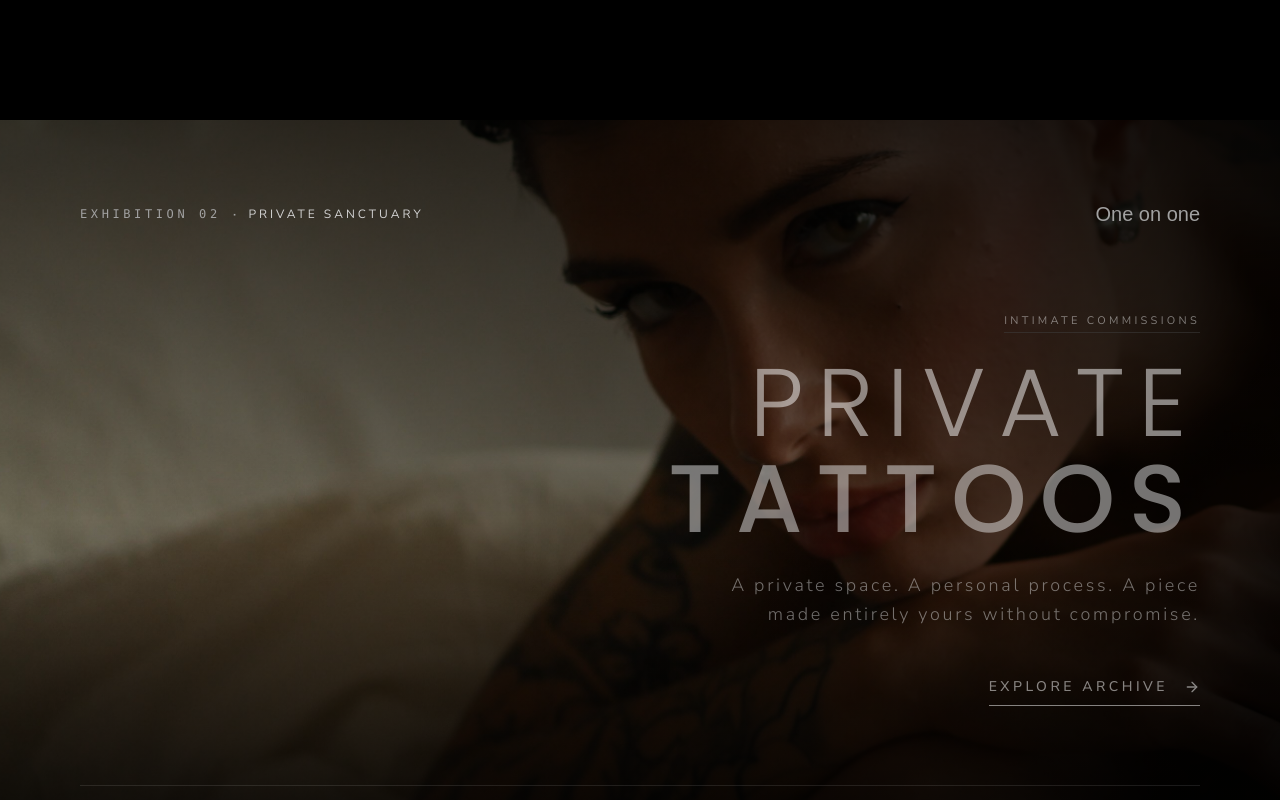
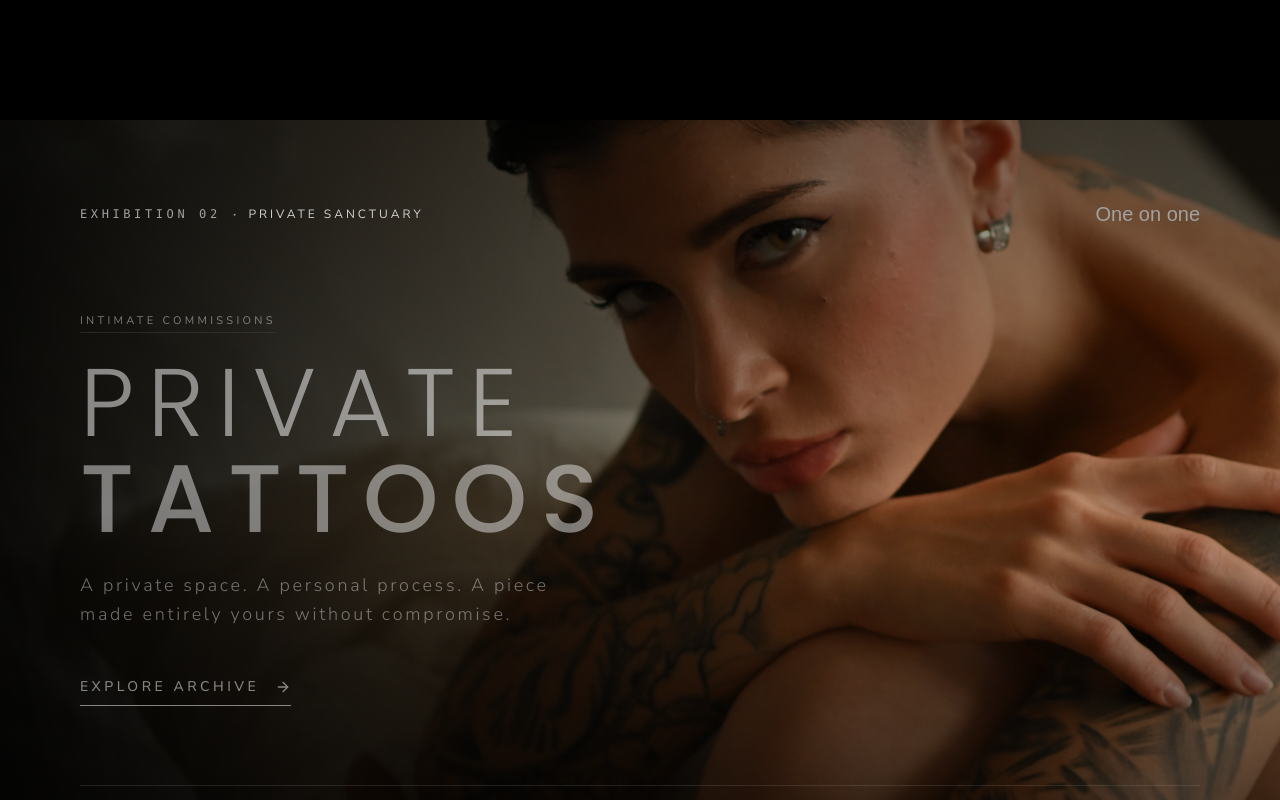
Before and after one commit to Ginuuuuu/RAZZOUK, a Next.js app: page / in a window 1280 px wide. Shown: the part 7640-8440 px from the top of the page. Built offline with nearby package versions, Linux system fonts and the light colour scheme; a web font is replaced by a local one.

Commit message:
fix: make background image fully visible in Private Tattoos section

```diff
--- a/src/components/hero/Hero04Private.tsx
+++ b/src/components/hero/Hero04Private.tsx
@@ -14,11 +14,11 @@ export function Hero04Private() {
     offset: ["start start", "end end"],
   });
 
-  // Zooms continuously OUT: starts at 2.5x, reaches full composition at 1.0x
-  const scale = useTransform(scrollYProgress, [0, 1], [2.5, 1.0]);
+  // Zooms smoothly out from 1.75x to 1.0x to showcase full intimate portrait and arm tattoos
+  const scale = useTransform(scrollYProgress, [0, 1], [1.75, 1.0]);
 
   // Asymmetric typography reveal
-  const textOpacity = useTransform(scrollYProgress, [0, 0.18, 0.85, 1], [0.5, 1, 1, 0.8]);
+  const textOpacity = useTransform(scrollYProgress, [0, 0.18, 0.85, 1], [0.5, 1, 1, 0.85]);
   const textY = useTransform(scrollYProgress, [0, 0.25], [30, 0]);
 
   return (
@@ -29,12 +29,12 @@ export function Hero04Private() {
     >
       {/* Sticky Viewport Stage */}
       <div className="sticky top-0 h-screen w-full overflow-hidden flex flex-col justify-between p-6 sm:p-10 md:p-14 lg:p-20">
-        {/* Background Zooming Image (hero04.jpg) */}
-        <div className="absolute inset-0 w-full h-full overflow-hidden pointer-events-none">
+        {/* Background Zooming Image (hero04.jpg) — Fully Visible */}
+        <div className="absolute inset-0 w-full h-full overflow-hidden pointer-events-none z-0">
           <motion.div
             style={{
               scale,
-              transformOrigin: "60% 28%", // Focus on the intimate direct gaze & shoulder contour
+              transformOrigin: "68% 36%", // Focus on her gaze and sleeve tattoo contour
             }}
             className="w-full h-full relative"
           >
@@ -42,18 +42,21 @@ export function Hero04Private() {
               src="/assets/hero04.jpg"
               alt="Private Studio Tattoo Narrative"
               fill
+              priority
               sizes="100vw"
-              className="object-cover"
-              quality={90}
+              className="object-cover object-[68%_36%]"
+              quality={95}
             />
           </motion.div>
 
-          {/* Intimate dark vignettes that carve out negative space on the right & bottom */}
-          <div className="absolute inset-0 bg-gradient-to-l from-black/90 via-black/40 to-transparent pointer-events-none" />
-          <div className="absolute inset-0 bg-gradient-to-t from-black via-transparent to-black/60 pointer-events-none" />
+          {/* Subtle ambient darkening — right side where subject is remains completely clear */}
+          <div className="absolute inset-0 bg-black/20 pointer-events-none" />
+          {/* Left-side subtle gradient for clean text readability over pillow/negative space */}
+          <div className="absolute inset-0 bg-gradient-to-r from-black/85 via-black/40 to-transparent w-full md:w-3/5 pointer-events-none" />
+          <div className="absolute inset-0 bg-gradient-to-t from-black/70 via-transparent to-black/40 pointer-events-none" />
         </div>
 
-        {/* Top Header Information — Distinct Right Alignment */}
+        {/* Top Header Information — Left & Right */}
         <div className="relative z-10 flex items-center justify-between">
           <div className="flex items-center gap-3">
             <span className="font-mono text-[10px] sm:text-xs text-neutral-400 tracking-[0.3em] uppercase">
@@ -70,10 +73,10 @@ export function Hero04Private() {
           </span>
         </div>
 
-        {/* Editorial Content Block — Centered/Offset Right Layout */}
+        {/* Editorial Content Block — Positioned on Left over negative space so subject on right is 100% visible */}
         <motion.div
           style={{ opacity: textOpacity, y: textY }}
-          className="relative z-10 max-w-2xl my-auto py-8 lg:ml-auto lg:text-right pointer-events-auto"
+          className="relative z-10 max-w-2xl my-auto py-8 pointer-events-auto"
         >
           <div className="space-y-4 sm:space-y-6">
             <div className="inline-block">
@@ -87,12 +90,12 @@ export function Hero04Private() {
               <span className="font-medium text-[#E5E5E5]">TATTOOS</span>
             </h2>
 
-            <p className="font-body text-sm sm:text-base md:text-lg text-neutral-300 tracking-[0.15em] font-light max-w-lg leading-relaxed lg:ml-auto">
+            <p className="font-body text-sm sm:text-base md:text-lg text-neutral-300 tracking-[0.15em] font-light max-w-lg leading-relaxed">
               A private space. A personal process. A piece made entirely yours without compromise.
             </p>
 
             {/* CTA Link */}
-            <div className="pt-4 flex lg:justify-end">
+            <div className="pt-4 flex">
               <Link
                 href="/works/private-tattoos"
                 className="group inline-flex items-center gap-4 text-xs sm:text-sm tracking-[0.25em] uppercase font-medium text-white hover:text-neutral-300 transition-colors py-2 border-b border-white hover:border-neutral-400"
```
